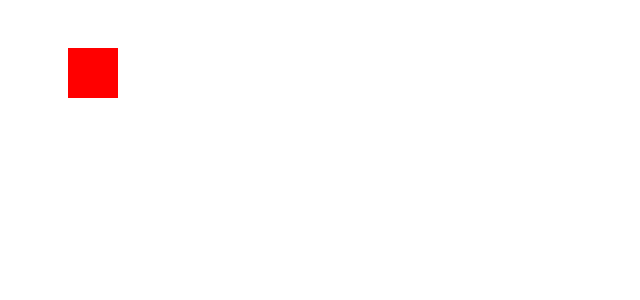
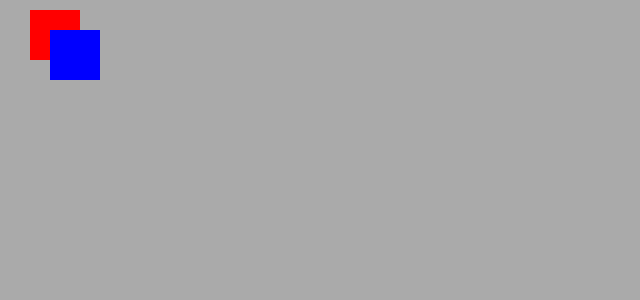
Before and after one commit to CaioVieira-dev/canvas-redux, a React (Create React App) app: page / in a window 1280 px wide. Shown: the top 300 px of the page, without its empty margins (0-640 px from the left). Built offline with nearby package versions, Linux system fonts and the light colour scheme.

Commit message:
feat: :sparkles: make a draggable square
change draw reducer's state to implement drag logic

```diff
--- a/src/App.js
+++ b/src/App.js
@@ -1,15 +1,15 @@
-import { useSelector } from 'react-redux';
+
 
 import Canvas from './components/Canvas/Canvas'
-import {selectDraw} from './features/draw/drawSlice'
+
 
 function App() {
-  const drawState = useSelector(selectDraw)
+
 
 
   return (
     <div className="App">
-      <Canvas draw={drawState.rectangles}/>
+      <Canvas />
     </div>
   );
 }
--- a/src/components/Canvas/Canvas.js
+++ b/src/components/Canvas/Canvas.js
@@ -1,30 +1,71 @@
 import React,{useRef,useEffect} from 'react';
+import {useDispatch,useSelector} from 'react-redux'
+
+import store from '../../store'
 
 const Canvas = props=>{
-    const {draw, ...rest} = props;
-
     const canvasRef = useRef(null)
-
+    const state = useSelector(state=>state.draw)
+    const dispatch = useDispatch()
 
 
     useEffect(()=>{
         const canvas = canvasRef.current
         const context = canvas.getContext('2d')
 
-        function render(ctx, draw){
-            ctx.clearRect(0,0,canvas.width,canvas.height)
-
-            draw.forEach(function(rect){
-                ctx.fillStyle = rect.color
-                ctx.fillRect(rect.x,rect.y,rect.width,rect.height)
+        const draw = ()=>{
+            context.setTransform(1,0,0,1,0,0)
+            context.clearRect(0, 0, canvas.width, canvas.height)
+            context.setTransform(1,0,0,1,state.canvas.x, state.canvas.y)
+            state.items.forEach(item=>{
+                context.fillStyle = item.color
+                context.fillRect(item.x,item.y,item.width, item.height)
             })
         }
-        render(context,draw)
+        store.subscribe(draw)
+        function startEvent(event){
+            dispatch({
+                type:"draw/translate-canvas-start",
+                payload:{
+                    xDragging:event.offsetX,
+                    yDragging:event.offsetY
+                }
+            })
+        }
+        function dragEvent(event) {
+            if(state.xDragging!==null&&state.yDragging!==null){
+                dispatch({
+                    type:"draw/translate-canvas",
+                    payload:{
+                        xDragging:event.offsetX,
+                        yDragging:event.offsetY
+                    }
+                })
+            }
+        }
+        function endEvent(event) {
+            dispatch({type:"draw/translate-canvas-end",payload:{}})
+        }
 
-    },[draw])
+        canvas.addEventListener('mousedown',startEvent,false)
+        canvas.addEventListener('mousemove',dragEvent,false)
+        canvas.addEventListener('mouseup',endEvent,false)
+        draw()
+        return ()=>{
+            canvas.removeEventListener('mousedown',startEvent)
+            canvas.removeEventListener('mousemove',dragEvent)
+            canvas.removeEventListener('mouseup',endEvent)
+        }
+
+    },[dispatch,
+        state.canvas.x,
+        state.canvas.y,
+        state.items,
+        state.xDragging,
+        state.yDragging])
 
 
-    return <canvas ref={canvasRef} {...rest}/>
+    return <canvas ref={canvasRef} {...props}/>
 }
 
 export default Canvas
--- a/src/features/draw/drawSlice.js
+++ b/src/features/draw/drawSlice.js
@@ -1,27 +1,35 @@
 const initialState = {
-    rectangles:[
-        {
-            x:10,
-            y:10,
-            width:50,
-            height:50,
-            color:'red'
-        }
-    ]
+    canvas: {x:0,y:0},
+    items:[
+        {x:30,y:10,width:50,height:50,color: 'red'},
+        {x:50,y:30,width:50,height:50,color: 'blue'},
+    ],
+    xDragging:null,
+    yDragging:null,
 }
 
 export default function drawReducer(state= initialState,action){
     switch(action.type) {
-        case 'draw/translate':return{
-            rectangles: state.rectangles.map(function(rect){
-                return{
-                    x:rect.x+action.payload.x,
-                    y:rect.y+action.payload.y,
-                    width: rect.width,
-                    height: rect.height,
-                    color:rect.color
-                }
-            })
+        case 'draw/translate-canvas-start':return{
+           canvas:state.canvas,
+           items:state.items,
+           xDragging:action.payload.xDragging,
+           yDragging:action.payload.yDragging,
+        };
+        case 'draw/translate-canvas':return{
+            canvas:{
+                x:state.canvas.x+action.payload.xDragging - state.xDragging,
+                y:state.canvas.y+action.payload.yDragging - state.yDragging,
+            },
+            items:state.items,
+            xDragging:action.payload.xDragging,
+            yDragging:action.payload.yDragging,
+        };
+        case 'draw/translate-canvas-end':return{
+            canvas:state.canvas,
+            items:state.items,
+            xDragging:null,
+            yDragging:null,
         }
         default:
             return state
--- a/src/index.js
+++ b/src/index.js
@@ -1,7 +1,7 @@
 import React from 'react';
 import ReactDOM from 'react-dom';
 import {Provider} from 'react-redux'
-
+import './styles.css'
 import store from './store'
 
 import App from './App';
@@ -12,12 +12,6 @@ const unsubscribe = store.subscribe(() =>  console.log('State after dispatch: ',
 
 store.dispatch({type:"placeholder/test",payload:""})
 
-setTimeout(() => {
-  store.dispatch({
-    type:"draw/translate",
-    payload:{x:50,y:30}
-  })
-},2000)
 unsubscribe()
 
 
```
